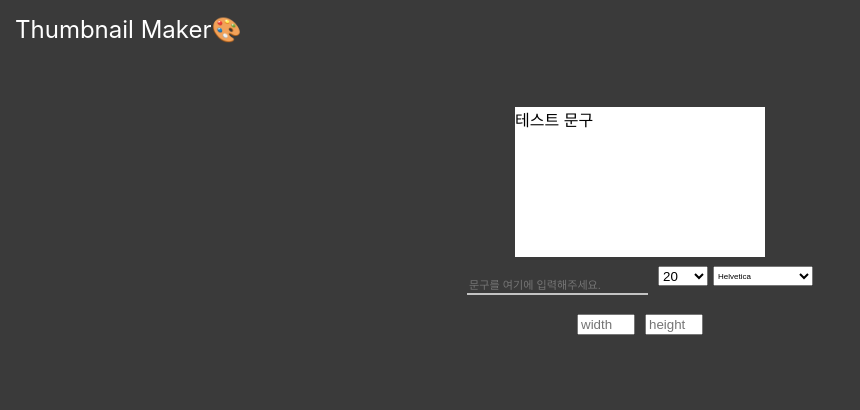
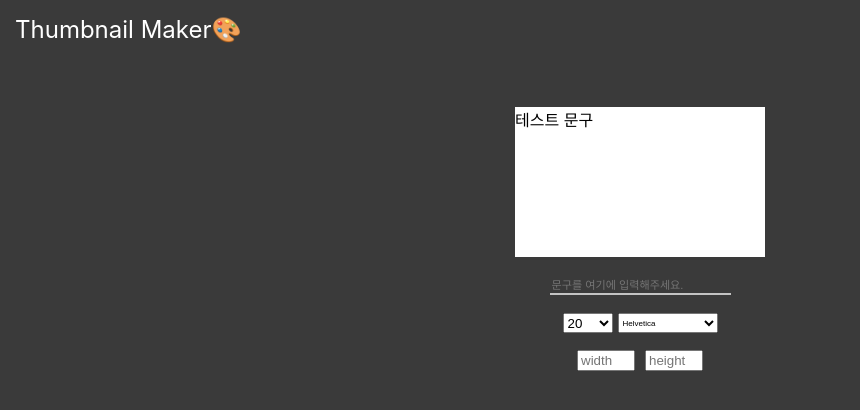
Before and after one commit to Bam-j/Thumbnail-Maker, a React (Create React App) app: page / in a window 1280 px wide. Shown: the top 410 px of the page, without its empty margins (0-860 px from the left). Built offline with nearby package versions, Linux system fonts and the light colour scheme.

Commit message:
간단한 구조 수정

```diff
--- a/src/App.jsx
+++ b/src/App.jsx
@@ -1,9 +1,9 @@
 import React from "react";
 import { Header } from "./components/Header";
 import { ThumbnailPalette } from "./components/contents/ThumbnailPalette";
-import { TextInput } from "./components/contents/TextInput";
+import { TextInput } from "./components/Tools/TextInput";
 import './styles/App.scss';
-import { SizeForm } from "./components/contents/SizeForm";
+import { SizeForm } from "./components/Tools/SizeForm";
 
 const App = () => {
   return (
--- a/src/components/contents/SizeForm.jsx
+++ b/src/components/Tools/SizeForm.jsx
@@ -17,7 +17,7 @@ const SizeFormWrapper = styled.div`
   display: flex;
   justify-content: center;
   margin: auto;
-  padding-top: 1.125rem;
+  padding-top: 1rem;
   color: #ffffff;
 
   & .size-input:first-child {
--- /dev/null
+++ b/src/components/Tools/TextInput.jsx
@@ -0,0 +1,80 @@
+import styled from 'styled-components';
+
+export const TextInput = () => {
+  const fontSizeList = [20, 30, 40, 50, 60, 70, 80];
+  const fontList = [
+    'Helvetica',
+    'Nanum Gothic',
+    'Nanum Gothic Coding',
+    'Arial',
+    'Courier',
+    'Noto Sans KR',
+  ];
+
+  return (
+    <>
+      <Input placeholder={'문구를 여기에 입력해주세요.'} />
+      <FontSettingWrapper>
+        <SelectFontSize className={'font-setting'}>
+          {fontSizeList.map((size) => (
+            <option
+              key={size}
+              value={size}>
+              {size}
+            </option>
+          ))}
+        </SelectFontSize>
+        <SelectFont className={'font-setting'}>
+          {fontList.map((font) => (
+            <option
+              key={font}
+              value={font}>
+              {font}
+            </option>
+          ))}
+        </SelectFont>
+      </FontSettingWrapper>
+    </>
+  );
+};
+
+const Input = styled.input`
+  display: flex;
+  background: none;
+  border-style: none none solid none;
+  border-bottom-color: #c3c3c3;
+  color: #ffffff;
+  padding-top: 1.25rem;
+  margin: auto;
+
+  &:focus {
+    outline: none;
+  }
+
+  &::placeholder {
+    font-size: smaller;
+  }
+
+  & .font-setting:first-child {
+    margin-right: 100px;
+  }
+`;
+
+const FontSettingWrapper = styled.div`
+  display: flex;
+  justify-content: center;
+  margin: auto;
+	padding-top: 1.125rem;
+`;
+
+const SelectFontSize = styled.select`
+  width: 50px;
+  height: 20px;
+  margin-right: 5px;
+`;
+
+const SelectFont = styled.select`
+  width: 100px;
+  height: 20px;
+  font-size: 0.5rem;
+`;
--- a/src/components/contents/TextInput.jsx
+++ /dev/null
@@ -1,74 +0,0 @@
-import styled from "styled-components";
-
-export const TextInput = () => {
-	const fontSizeList = [20, 30, 40, 50, 60, 70, 80];
-	const fontList = [
-		'Helvetica',
-		'Nanum Gothic',
-		'Nanum Gothic Coding',
-		'Arial',
-		'Courier',
-		'Noto Sans KR'
-	];
-
-	return (
-		<InputWrapper>
-			<Input placeholder={'문구를 여기에 입력해주세요.'}/>
-			<SelectFontSize>
-				{
-					fontSizeList.map(size => (
-						<option key={size} value={size}>{size}</option>
-					))
-				}
-			</SelectFontSize>
-			<SelectFont>
-				{
-					fontList.map(font => (
-						<option key={font} value={font}>{font}</option>
-					))
-				}
-			</SelectFont>
-		</InputWrapper>
-	);
-};
-
-const InputWrapper = styled.div`
-	display: flex;
-	justify-content: center;
-	margin: auto;
-`;
-
-const Input = styled.input`
-	display: flex;
-	background: none;
-	border-style: none none solid none;
-	border-bottom-color: #c3c3c3;
-	color: #ffffff;
-	padding-top: 1.25rem;
-	margin: auto;
-
-	&:focus {
-		outline: none;
-	}
-
-	&:first-child {
-		margin-right: 5px;
-	}
-
-	&::placeholder {
-		font-size: smaller;
-	}
-`;
-
-const SelectFontSize = styled.select`
-	width: 50px;
-	height: 20px;
-	margin: auto auto auto 5px;
-`;
-
-const SelectFont = styled.select`
-	width: 100px;
-	height: 20px;
-	margin: auto auto auto 5px;
-	font-size: 0.5rem;
-`;
```
